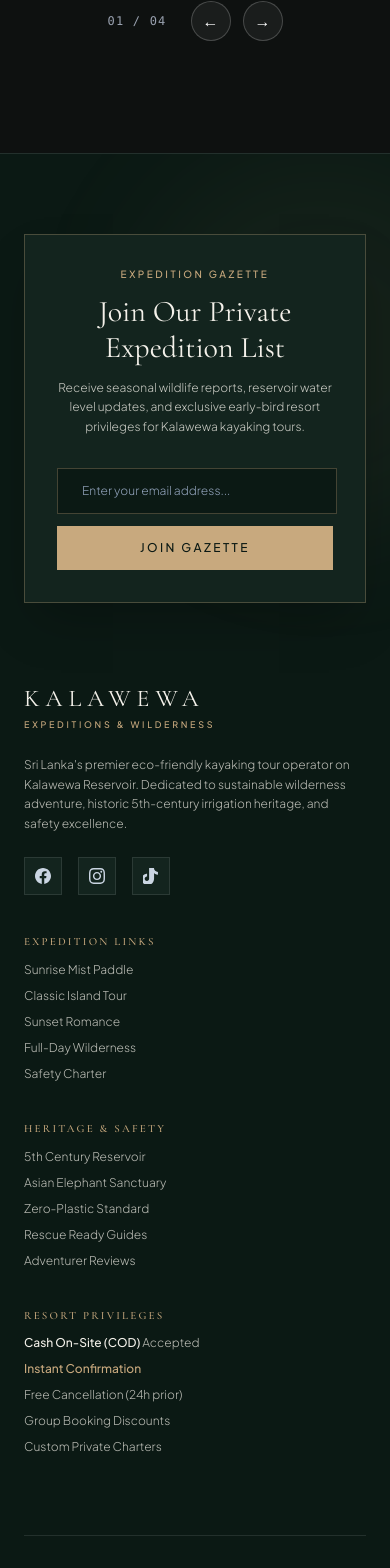
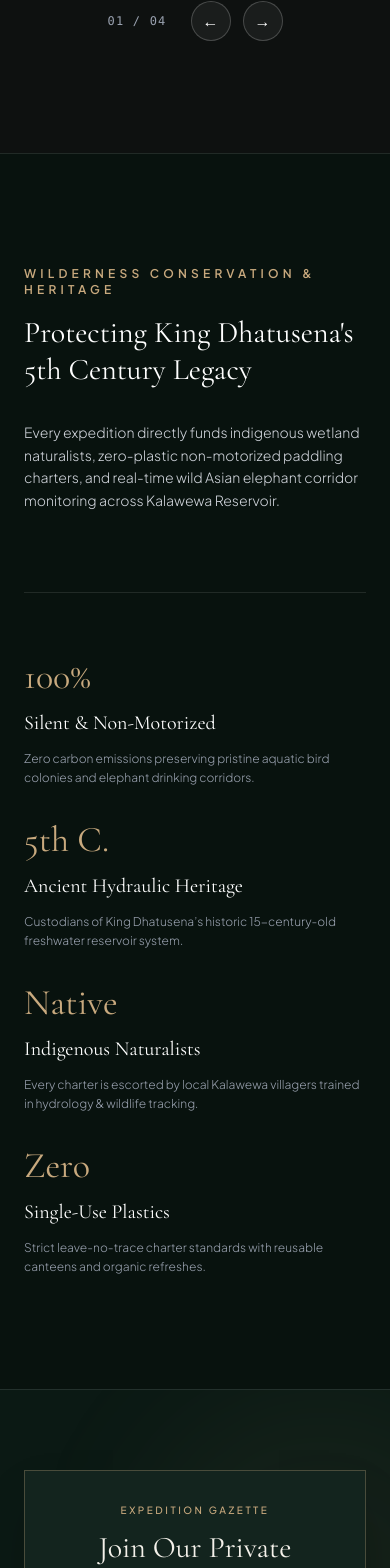
Before and after one commit to KasunLakma/kayaking-kalawewa, a Next.js app: page / in a window 390 px wide. Shown: the part 4425-5993 px from the top of the page. Built offline with nearby package versions, Linux system fonts and the light colour scheme.

Commit message:
feat: add navigation header and conservation impact section to homepage

```diff
--- a/app/page.tsx
+++ b/app/page.tsx
@@ -4,32 +4,36 @@ import AboutSection from "@/components/AboutSection";
 import DestinationsSlider from "@/components/DestinationsSlider";
 import CustomJourneys from "@/components/CustomJourneys";
 import ExperiencePortals from "@/components/ExperiencePortals";
+import ImpactSection from "@/components/ImpactSection";
 import Footer from "@/components/Footer";
 
 export default function Home() {
   return (
     <div className="min-h-screen bg-[#0B1914] text-[#F4F1EA] font-sans selection:bg-[#C8A97E] selection:text-[#0B1914] overflow-x-hidden">
-      {/* 1. Navigation Header */}
+      {/* 1. Minimalist Header */}
       <Header />
 
       <main className="w-full">
-        {/* 2. Wilderness-style Dynamic Hero Section */}
+        {/* 2. Fullscreen Cinematic Hero */}
         <Hero />
 
         {/* 3. Editorial Split About Section */}
         <AboutSection />
 
-        {/* 4. Interactive Wilderness Destinations Slider */}
+        {/* 4. Infinite Auto-Play Warm Taupe Destinations Slider */}
         <DestinationsSlider />
 
-        {/* 5. Bespoke Custom Expeditions Section */}
+        {/* 5. Bespoke Two-Stage Scroll Reveal Custom Journeys */}
         <CustomJourneys />
 
-        {/* 6. Signature Star Beds Circular Experience Portals */}
+        {/* 6. Signature Circular Experience Portals */}
         <ExperiencePortals />
+
+        {/* 7. Conservation & Wetland Heritage Impact Section */}
+        <ImpactSection />
       </main>
 
-      {/* 6. Wilderness Travel Footer */}
+      {/* 8. Luxury Dark Wilderness Footer */}
       <Footer />
     </div>
   );
--- a/components/Header.tsx
+++ b/components/Header.tsx
@@ -78,32 +78,25 @@ export default function Header() {
           <div className="max-w-7xl mx-auto w-full my-auto py-12">
             <nav className="flex flex-col space-y-6 sm:space-y-8 text-center sm:text-left">
               <a
-                href="#featured-trips"
+                href="#about"
                 onClick={() => setMenuDrawerOpen(false)}
                 className="font-serif text-4xl sm:text-6xl text-[#F4F1EA] hover:text-[#C8A97E] transition-colors tracking-wide"
               >
-                01. Signature Expeditions
+                01. We Are Kalawewa
               </a>
               <a
-                href="#why-kalawewa"
+                href="#custom-journeys"
                 onClick={() => setMenuDrawerOpen(false)}
                 className="font-serif text-4xl sm:text-6xl text-[#F4F1EA] hover:text-[#C8A97E] transition-colors tracking-wide"
               >
-                02. Heritage &amp; Wildlife
+                02. Bespoke Expeditions
               </a>
               <a
-                href="#safety"
+                href="#impact"
                 onClick={() => setMenuDrawerOpen(false)}
                 className="font-serif text-4xl sm:text-6xl text-[#F4F1EA] hover:text-[#C8A97E] transition-colors tracking-wide"
               >
-                03. Safety &amp; Eco Charter
-              </a>
-              <a
-                href="#testimonials"
-                onClick={() => setMenuDrawerOpen(false)}
-                className="font-serif text-4xl sm:text-6xl text-[#F4F1EA] hover:text-[#C8A97E] transition-colors tracking-wide"
-              >
-                04. Guest Reviews
+                03. Heritage &amp; Conservation
               </a>
             </nav>
           </div>
--- /dev/null
+++ b/components/ImpactSection.tsx
@@ -0,0 +1,70 @@
+'use client';
+
+import React from 'react';
+
+const impactStats = [
+  {
+    number: '100%',
+    label: 'Silent & Non-Motorized',
+    description: 'Zero carbon emissions preserving pristine aquatic bird colonies and elephant drinking corridors.',
+  },
+  {
+    number: '5th C.',
+    label: 'Ancient Hydraulic Heritage',
+    description: 'Custodians of King Dhatusena’s historic 15-century-old freshwater reservoir system.',
+  },
+  {
+    number: 'Native',
+    label: 'Indigenous Naturalists',
+    description: 'Every charter is escorted by local Kalawewa villagers trained in hydrology & wildlife tracking.',
+  },
+  {
+    number: 'Zero',
+    label: 'Single-Use Plastics',
+    description: 'Strict leave-no-trace charter standards with reusable canteens and organic refreshes.',
+  },
+];
+
+export default function ImpactSection() {
+  return (
+    <section id="impact" className="w-full bg-[#08120E] text-white py-28 md:py-36 relative overflow-hidden border-t border-white/10">
+      <div className="max-w-7xl mx-auto px-6 lg:px-12">
+
+        {/* Split Top Header */}
+        <div className="grid grid-cols-1 lg:grid-cols-12 gap-8 lg:gap-16 items-end mb-20">
+          <div className="lg:col-span-7">
+            <span className="tracking-[0.35em] text-xs font-semibold text-[#C8A97E] uppercase block mb-4">
+              WILDERNESS CONSERVATION &amp; HERITAGE
+            </span>
+            <h2 className="font-serif text-3xl sm:text-5xl lg:text-6xl font-normal text-white leading-tight">
+              Protecting King Dhatusena&apos;s 5th Century Legacy
+            </h2>
+          </div>
+          <div className="lg:col-span-5">
+            <p className="text-sm md:text-base text-gray-300 font-light leading-relaxed">
+              Every expedition directly funds indigenous wetland naturalists, zero-plastic non-motorized paddling charters, and real-time wild Asian elephant corridor monitoring across Kalawewa Reservoir.
+            </p>
+          </div>
+        </div>
+
+        {/* 4 Impact Stat Columns */}
+        <div className="grid grid-cols-1 sm:grid-cols-2 lg:grid-cols-4 gap-8 lg:gap-12 border-t border-white/10 pt-16">
+          {impactStats.map((stat, i) => (
+            <div key={i} className="flex flex-col space-y-3">
+              <span className="font-serif text-4xl sm:text-5xl font-normal text-[#C8A97E]">
+                {stat.number}
+              </span>
+              <h3 className="font-serif text-xl text-white font-normal">
+                {stat.label}
+              </h3>
+              <p className="text-xs sm:text-sm text-gray-400 font-light leading-relaxed">
+                {stat.description}
+              </p>
+            </div>
+          ))}
+        </div>
+
+      </div>
+    </section>
+  );
+}
```
